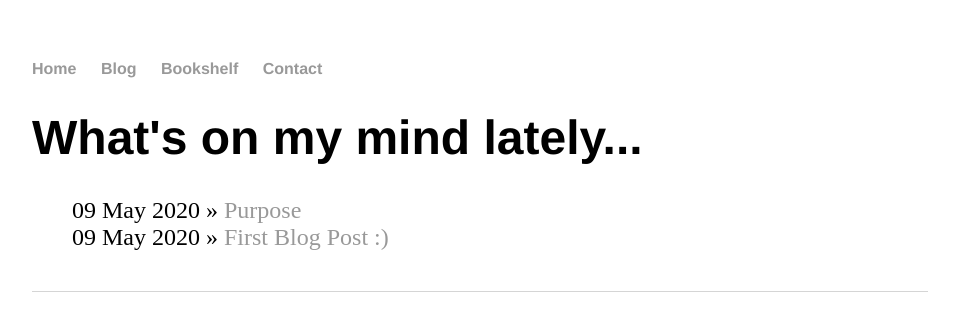
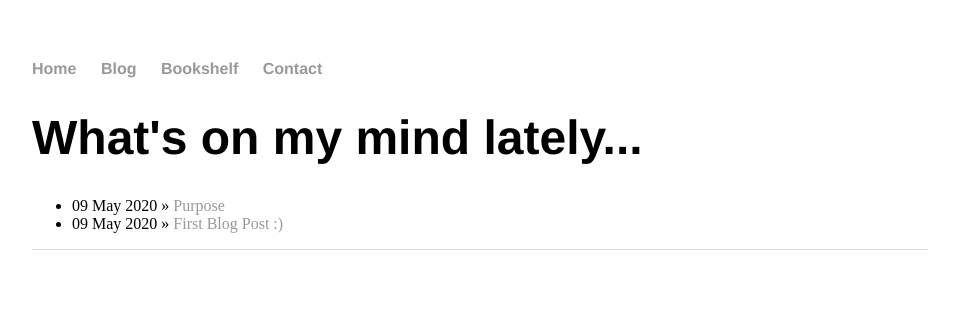
Before and after one commit to johnsungholee/johnsungholee.github.io, a Jekyll site: the page built from blog/index.html, in a window 1280 px wide. Shown: the top 331 px of the page, without its empty margins (160-1119 px from the left). Built offline with Jekyll 4.4.1, drawn with Linux system fonts in a browser that asks for light colours.

Commit message:
Update index.html

```diff
--- a/blog/index.html
+++ b/blog/index.html
@@ -3,7 +3,7 @@ layout: default
 title: What's on my mind lately...
 ---
 	<h1>{{ page.title }}</h1>
-	<ul class="posts">
+	<ul class="blog">
 
 	  {% for post in site.posts %}
 	    <li><span>{{ post.date | date_to_string }}</span> » <a href="{{ post.url }}" title="{{ post.title }}">{{ post.title }}</a></li>
```
